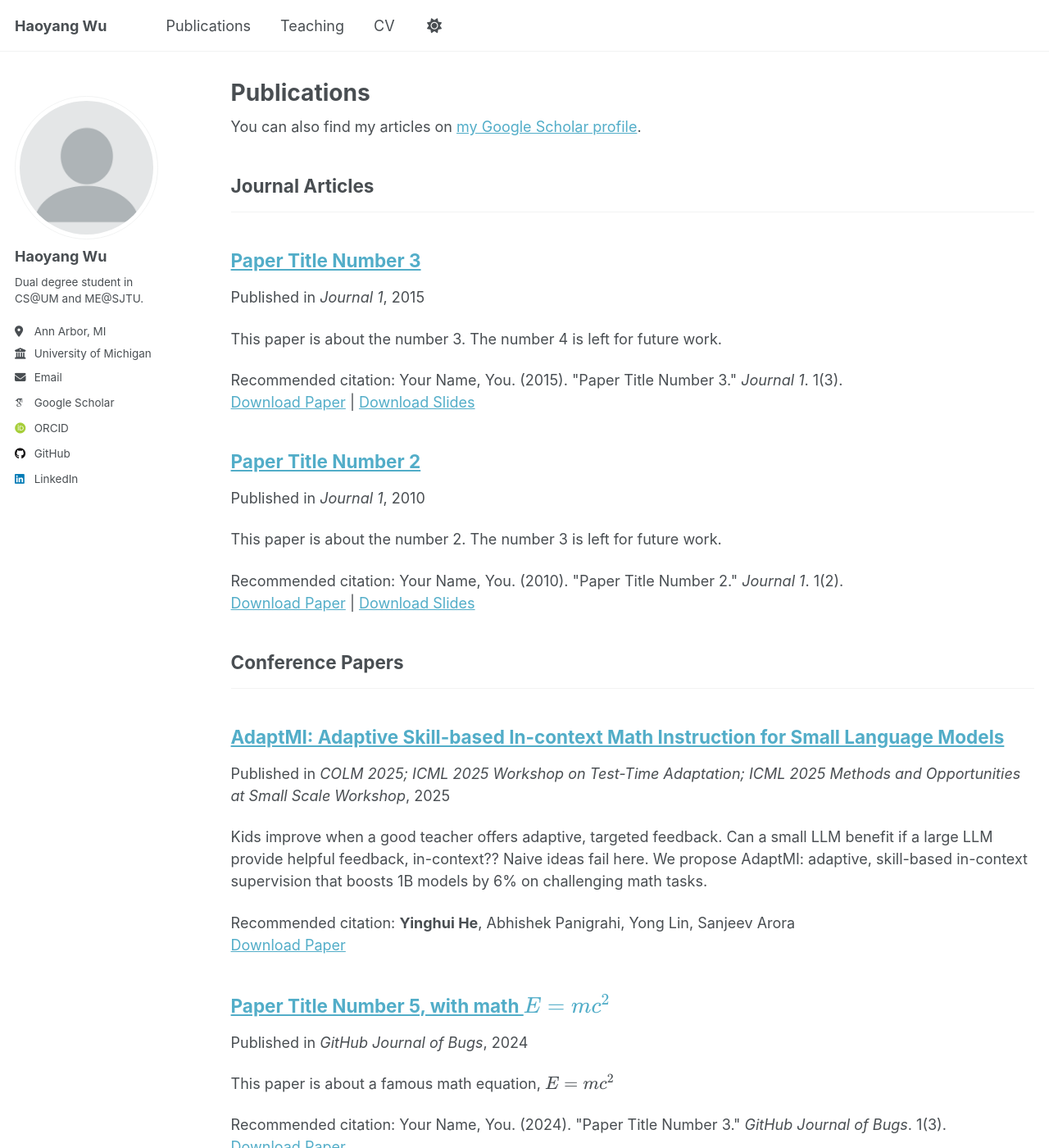
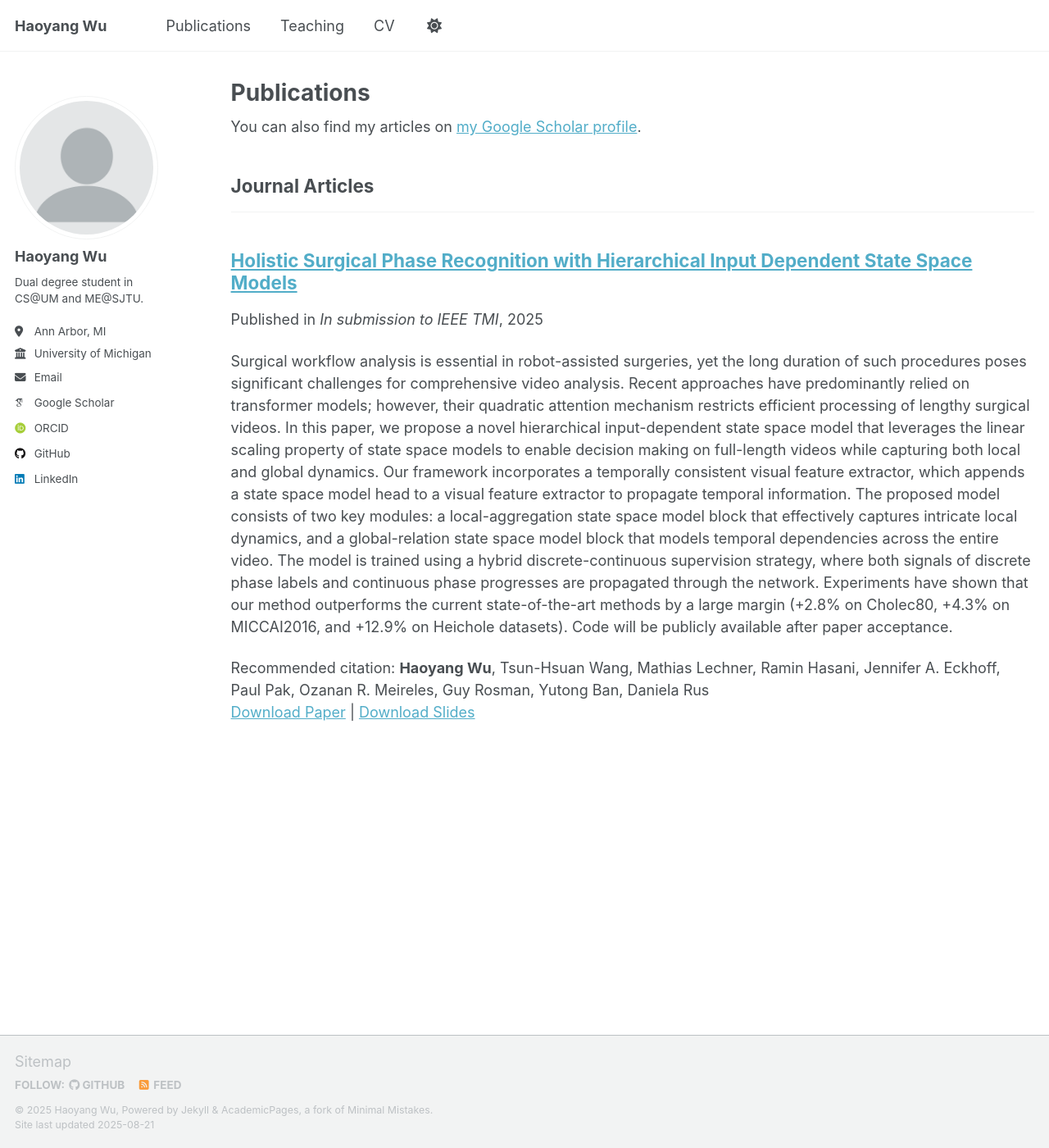
Before and after one commit to William-HYWu/William-HYWu.github.io, a Jekyll site: the page built from _pages/publications.html, in a window 1280 px wide and 1400 px high. Shown: the whole window at 82% size. Built offline with Jekyll 4.4.1, drawn with Linux system fonts in a browser that asks for light colours; some web fonts are replaced; a script that is not in the unit is left out; some of the changed text lies outside the part shown.

Commit message:
add pub and about

```diff
--- a/_publications/2010-10-01-paper-title-number-2.md
+++ /dev/null
@@ -1,14 +0,0 @@
----
-title: "Paper Title Number 2"
-collection: publications
-category: manuscripts
-permalink: /publication/2010-10-01-paper-title-number-2
-excerpt: 'This paper is about the number 2. The number 3 is left for future work.'
-date: 2010-10-01
-venue: 'Journal 1'
-slidesurl: 'http://academicpages.github.io/files/slides2.pdf'
-paperurl: 'http://academicpages.github.io/files/paper2.pdf'
-citation: 'Your Name, You. (2010). &quot;Paper Title Number 2.&quot; <i>Journal 1</i>. 1(2).'
----
-
-The contents above will be part of a list of publications, if the user clicks the link for the publication than the contents of section will be rendered as a full page, allowing you to provide more information about the paper for the reader. When publications are displayed as a single page, the contents of the above "citation" field will automatically be included below this section in a smaller font.
--- a/_publications/2015-10-01-paper-title-number-3.md
+++ /dev/null
@@ -1,14 +0,0 @@
----
-title: "Paper Title Number 3"
-collection: publications
-category: manuscripts
-permalink: /publication/2015-10-01-paper-title-number-3
-excerpt: 'This paper is about the number 3. The number 4 is left for future work.'
-date: 2015-10-01
-venue: 'Journal 1'
-slidesurl: 'http://academicpages.github.io/files/slides3.pdf'
-paperurl: 'http://academicpages.github.io/files/paper3.pdf'
-citation: 'Your Name, You. (2015). &quot;Paper Title Number 3.&quot; <i>Journal 1</i>. 1(3).'
----
-
-The contents above will be part of a list of publications, if the user clicks the link for the publication than the contents of section will be rendered as a full page, allowing you to provide more information about the paper for the reader. When publications are displayed as a single page, the contents of the above "citation" field will automatically be included below this section in a smaller font.
--- a/_publications/2025-06-08-paper-title-number-5.md
+++ /dev/null
@@ -1,13 +0,0 @@
----
-title: "Paper Title Number 5, with math $$E=mc^2$$"
-collection: publications
-category: conferences
-permalink: /publication/2024-02-17-paper-title-number-4
-excerpt: 'This paper is about a famous math equation, $$E=mc^2$$'
-date: 2024-02-17
-venue: 'GitHub Journal of Bugs'
-paperurl: 'http://academicpages.github.io/files/paper3.pdf'
-citation: 'Your Name, You. (2024). &quot;Paper Title Number 3.&quot; <i>GitHub Journal of Bugs</i>. 1(3).'
----
-
-Using [MathJax](https://www.mathjax.org/) in the description is supported - $$E=mc^2$$ - however, the use must be mindful that the default delimiters are `$$...$$` and `\\[...\\]` which differs from the `$...$` that is typically expected.
--- a/_publications/HID-SSM.md
+++ b/_publications/HID-SSM.md
@@ -1,15 +1,13 @@
 ---
-title: "AdaptMI: Adaptive Skill-based In-context Math Instruction for Small Language Models"
+title: "Holistic Surgical Phase Recognition with Hierarchical Input Dependent State Space Models"
 collection: publications
-category: conferences
+category: manuscripts
 permalink: /publication/HID-SSM
-citation: "<b>Yinghui He</b>, Abhishek Panigrahi, Yong Lin, Sanjeev Arora"
-excerpt: "Kids improve when a good teacher offers adaptive, targeted feedback. Can a small LLM benefit if a large LLM provide helpful feedback, in-context?? Naive ideas fail here.
-We propose AdaptMI: adaptive, skill-based in-context supervision that boosts 1B models by 6% on challenging math tasks."
-date: 2025-04-30
-venue: "COLM 2025; ICML 2025 Workshop on Test-Time Adaptation; ICML 2025 Methods and Opportunities at Small Scale Workshop"
-# slidesurl: "https://lit.eecs.umich.edu/Hi-ToM/"
-paperurl: "https://arxiv.org/abs/2505.00147"
+excerpt: 'Surgical workflow analysis is essential in robot-assisted surgeries, yet the long duration of such procedures poses significant challenges for comprehensive video analysis. Recent approaches have predominantly relied on transformer models; however, their quadratic attention mechanism restricts efficient processing of lengthy surgical videos. In this paper, we propose a novel hierarchical input-dependent state space model that leverages the linear scaling property of state space models to enable decision making on full-length videos while capturing both local and global dynamics. Our framework incorporates a temporally consistent visual feature extractor, which appends a state space model head to a visual feature extractor to propagate temporal information. The proposed model consists of two key modules: a local-aggregation state space model block that effectively captures intricate local dynamics, and a global-relation state space model block that models temporal dependencies across the entire video. The model is trained using a hybrid discrete-continuous supervision strategy, where both signals of discrete phase labels and continuous phase progresses are propagated through the network. Experiments have shown that our method outperforms the current state-of-the-art methods by a large margin (+2.8% on Cholec80, +4.3% on MICCAI2016, and +12.9% on Heichole datasets). Code will be publicly available after paper acceptance.'
+date: 2025-06-26
+venue: 'In submission to IEEE TMI'
+slidesurl: 'https://william-hywu.github.io/HID-SSM/'
+paperurl: 'https://arxiv.org/abs/2506.21330'
+citation: "<b>Haoyang Wu</b>, Tsun-Hsuan Wang, Mathias Lechner, Ramin Hasani, Jennifer A. Eckhoff, Paul Pak, Ozanan R. Meireles, Guy Rosman, Yutong Ban, Daniela Rus"
 ---
-
-**_Abstract_**: The rise of LLM-driven AI characters raises safety concerns, particularly for vulnerable human users with psychological disorders. To address these risks, we propose EmoAgent, a multi-agent AI framework designed to evaluate and mitigate mental health hazards in human-AI interactions. EmoAgent comprises two components: EmoEval simulates virtual users, including those portraying mentally vulnerable individuals, to assess mental health changes before and after interactions with AI characters. It uses clinically proven psychological and psychiatric assessment tools (PHQ-9, PDI, PANSS) to evaluate mental risks induced by LLM. EmoGuard serves as an intermediary, monitoring users' mental status, predicting potential harm, and providing corrective feedback to mitigate risks. Experiments conducted in popular character-based chatbots show that emotionally engaging dialogues can lead to psychological deterioration in vulnerable users, with mental state deterioration in more than 34.4% of the simulations. EmoGuard significantly reduces these deterioration rates, underscoring its role in ensuring safer AI-human interactions.
+The contents above will be part of a list of publications, if the user clicks the link for the publication than the contents of section will be rendered as a full page, allowing you to provide more information about the paper for the reader. When publications are displayed as a single page, the contents of the above "citation" field will automatically be included below this section in a smaller font.
```
Also changed, not shown: _publications/2024-02-17-paper-title-number-4.md (deleted, +0 -13 lines).
